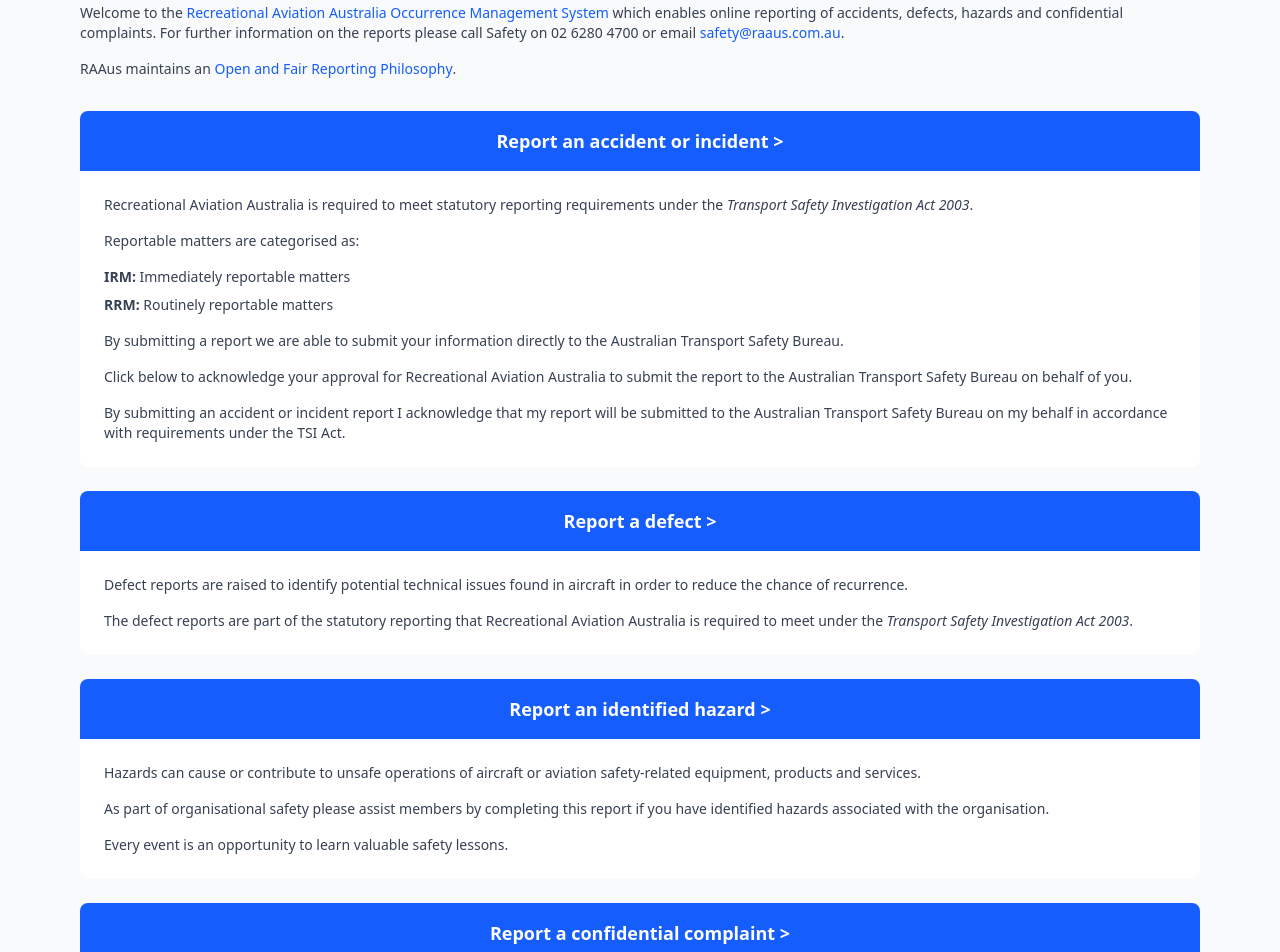
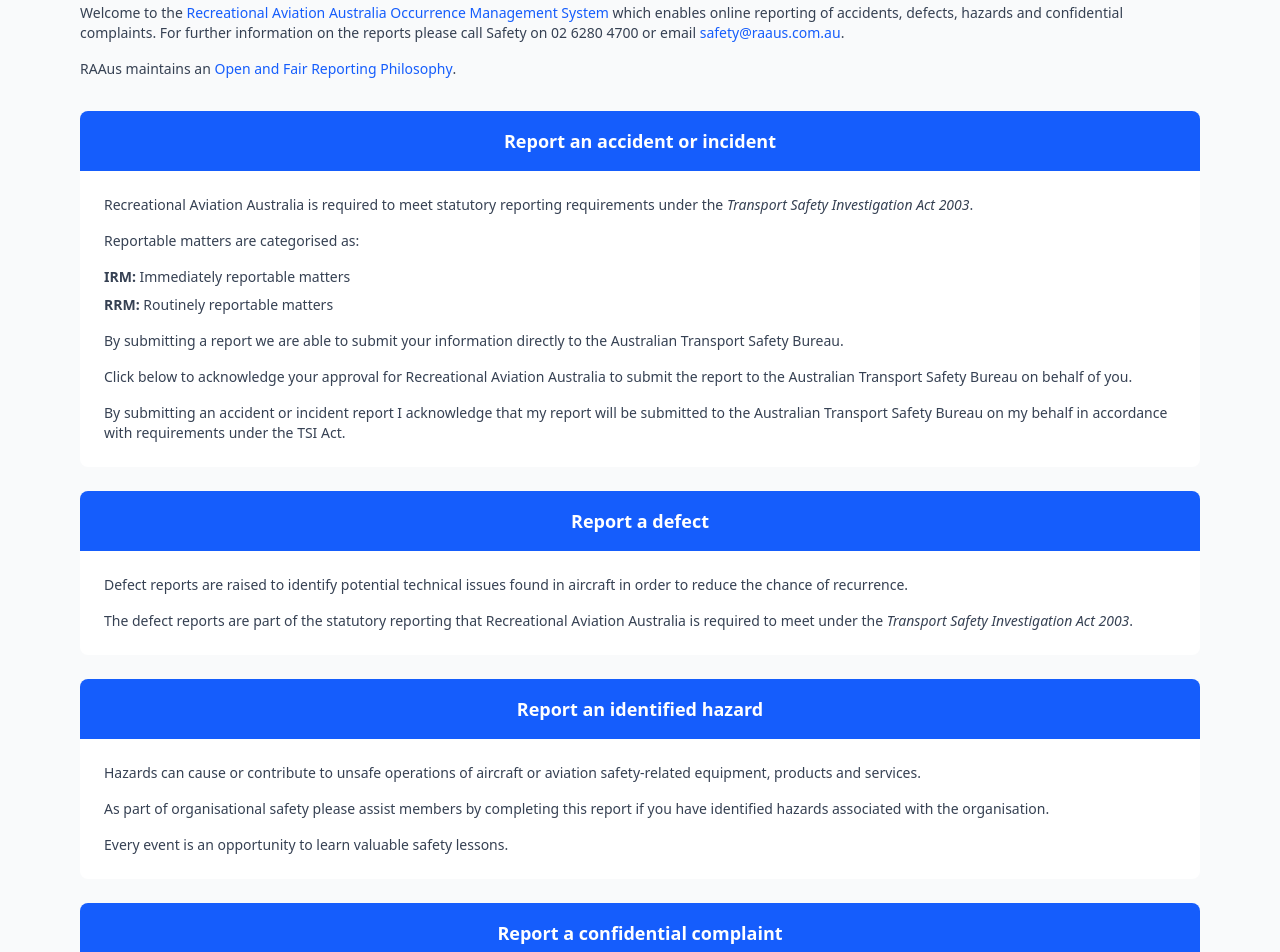
Before and after one commit to deven-sitapara/raaus-nextjs, a Next.js app: page / in a window 1280 px wide. Shown: the part 100-1052 px from the top of the page. Built offline with nearby package versions, Linux system fonts and the light colour scheme.

Commit message:
codys latest changes

```diff
--- a/app/accident/page.tsx
+++ b/app/accident/page.tsx
@@ -512,8 +512,6 @@
   const [occurrenceDateError, setOccurrenceDateError] = useState("");
   const [occurrenceTime, setOccurrenceTime] = useState("");
   const [occurrenceTimeError, setOccurrenceTimeError] = useState("");
-  const [didInvolveBirdAnimalStrike, setDidInvolveBirdAnimalStrike] = useState(false);
-  const [didInvolveNearMiss, setDidInvolveNearMiss] = useState(false);
   const [latitude, setLatitude] = useState("");
   const [longitude, setLongitude] = useState("");
   const [attachments, setAttachments] = useState<FileList | null>(null);
@@ -562,23 +560,19 @@
     }
   );
 
-  // Special state persistence - Step 2: Occurrence date/time, checkboxes, and GPS coordinates
+  // Special state persistence - Step 2: Occurrence date/time, and GPS coordinates
   const { clearSpecialState: clearStep2SpecialState } = useSpecialStatePersistence(
     'accident',
     2,
     {
       occurrenceDate,
       occurrenceTime,
-      didInvolveBirdAnimalStrike,
-      didInvolveNearMiss,
       latitude,
       longitude
     },
     {
       occurrenceDate: setOccurrenceDate,
       occurrenceTime: setOccurrenceTime,
-      didInvolveBirdAnimalStrike: setDidInvolveBirdAnimalStrike,
-      didInvolveNearMiss: setDidInvolveNearMiss,
       latitude: setLatitude,
       longitude: setLongitude
     }
@@ -610,6 +604,9 @@
 
   // Watch ATSB reportable status for conditional IRM notification
   const selectedReportableStatus = watch("ATSB_reportable_status");
+
+  // Watch aerodrome vicinity for conditional Y Code field
+  const selectedAerodromeVicinity = watch("In_vicinity_of_aerodrome");
 
   // Watch registration fields for aircraft lookup
   const registrationPrefix = watch("Registration_number");
@@ -2359,6 +2356,7 @@
                     />
                   </div>
 
+                  {selectedAerodromeVicinity === "Yes" && (
                     <div className="mt-6">
                       <Input
                         label="Vicinity Aerodrome (Y Code)"
@@ -2369,6 +2367,7 @@
                         {...register("Y_Code")}
                       />
                     </div>
+                  )}
 
                   <div className="mt-6">
                     <Input
@@ -3091,6 +3090,17 @@
                 {/* Aircraft Information Section */}
                 <div>
                   <h2 className="text-xl font-semibold text-gray-900 mb-6">Aircraft Information</h2>
+
+                  {/* Aircraft Data Pre-population Message */}
+                  {(!registrationPrefix || !registrationSuffix) ? (
+                    <div className="mb-4 p-3 rounded-md bg-blue-50 border border-blue-200 text-blue-700">
+                      Aircraft data will pre-populate based on aircraft prefix and registration number.
+                    </div>
+                  ) : (
+                    <div className="mb-4 p-3 rounded-md bg-green-50 border border-green-200 text-green-700">
+                      Please check pre-populated data is correct and amend any incorrect fields.
+                    </div>
+                  )}
 
                   {/* Aircraft Lookup Status */}
                   {(isLookingUpAircraft || aircraftLookupMessage) && (
@@ -3448,6 +3458,18 @@
                   </div>
                 </div>
 
+                {/* ATSB Acknowledgement Checkbox */}
+                <div className="mt-6">
+                  <Checkbox
+                    label="I acknowledge that my report will be submitted to the ATSB on my behalf in accordance with requirements under the TSI Act"
+                    required
+                    error={errors.atsbAcknowledgement?.message}
+                    {...register("atsbAcknowledgement", {
+                      required: "You must acknowledge that your report will be submitted to the ATSB"
+                    })}
+                  />
+                </div>
+
                 <div className="flex justify-between pt-8 border-t border-gray-200">
                   <Button
                     type="button"
--- a/app/defect/page.tsx
+++ b/app/defect/page.tsx
@@ -1183,6 +1183,18 @@
               Aircraft Information
             </h2>
             <div className="mb-8"></div>
+
+            {/* Aircraft Data Pre-population Message */}
+            {(!registrationPrefix || !registrationSuffix) ? (
+              <div className="mb-4 p-3 rounded-md bg-blue-50 border border-blue-200 text-blue-700">
+                Aircraft data will pre-populate based on aircraft prefix and registration number.
+              </div>
+            ) : (
+              <div className="mb-4 p-3 rounded-md bg-green-50 border border-green-200 text-green-700">
+                Please check pre-populated data is correct and amend any incorrect fields.
+              </div>
+            )}
+
             {/* Aircraft Lookup Status */}
             {(isLookingUpAircraft || aircraftLookupMessage) && (
               <div className={`mb-4 p-3 rounded-md ${
--- a/app/page.tsx
+++ b/app/page.tsx
@@ -29,7 +29,7 @@
               className="block bg-blue-600 text-white text-center py-4 px-6 group-hover:bg-blue-700 transition-all duration-300"
             >
               <h2 className="text-lg font-semibold">
-                Report an accident or incident &gt;
+                Report an accident or incident
               </h2>
             </Link>
             <div className="p-6 group-hover:bg-gray-50 transition-colors duration-300">
@@ -64,7 +64,7 @@
               className="block bg-blue-600 text-white text-center py-4 px-6 group-hover:bg-blue-700 transition-all duration-300"
             >
               <h2 className="text-lg font-semibold">
-                Report a defect &gt;
+                Report a defect
               </h2>
             </Link>
             <div className="p-6 group-hover:bg-gray-50 transition-colors duration-300">
@@ -84,7 +84,7 @@
               className="block bg-blue-600 text-white text-center py-4 px-6 group-hover:bg-blue-700 transition-all duration-300"
             >
               <h2 className="text-lg font-semibold">
-                Report an identified hazard &gt;
+                Report an identified hazard
               </h2>
             </Link>
             <div className="p-6 group-hover:bg-gray-50 transition-colors duration-300">
@@ -106,7 +106,7 @@
               className="block bg-blue-600 text-white text-center py-4 px-6 group-hover:bg-blue-700 transition-all duration-300"
             >
               <h2 className="text-lg font-semibold">
-                Report a confidential complaint &gt;
+                Report a confidential complaint
               </h2>
             </Link>
             <div className="p-6 group-hover:bg-gray-50 transition-colors duration-300">
--- a/package.json
+++ b/package.json
@@ -34,7 +34,7 @@
     "react-phone-number-input": "^3.4.12",
     "svg-to-pdfkit": "^0.1.8",
     "tailwind-merge": "^3.3.1",
-    "vercel": "^25.2.0",
+    "vercel": "^48.2.9",
     "zod": "^4.1.11"
   },
   "devDependencies": {
--- a/types/forms.ts
+++ b/types/forms.ts
@@ -186,6 +186,9 @@
 
   // Attachments
   attachments?: File[];
+
+  // ATSB Acknowledgement
+  atsbAcknowledgement?: boolean;
 
   // Legacy field names for backward compatibility
   memberNumber?: string;
```
Also changed, not shown: 1 other file (tests, documents, lock files or other folders). Lines whose indentation alone changed are shown as unchanged.
